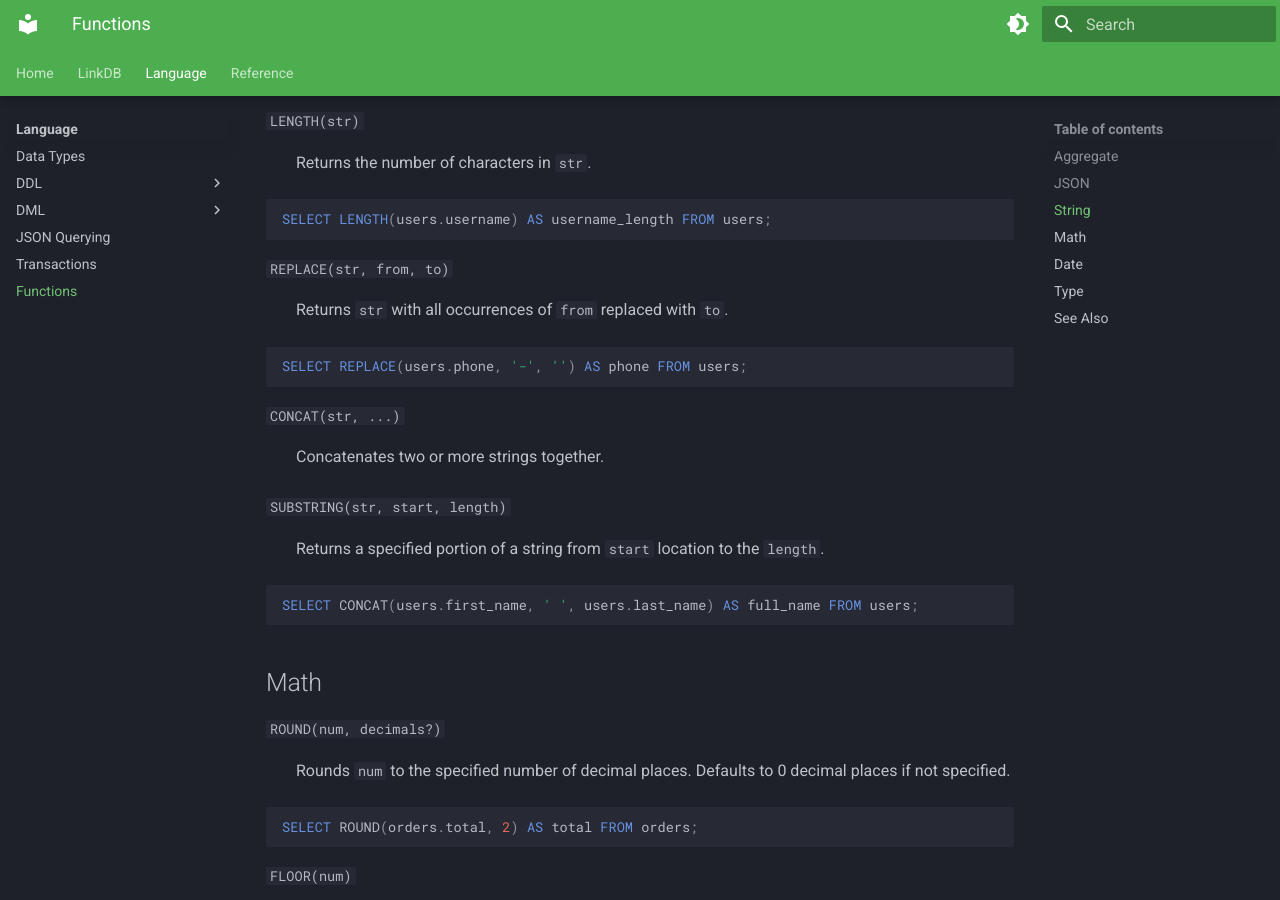
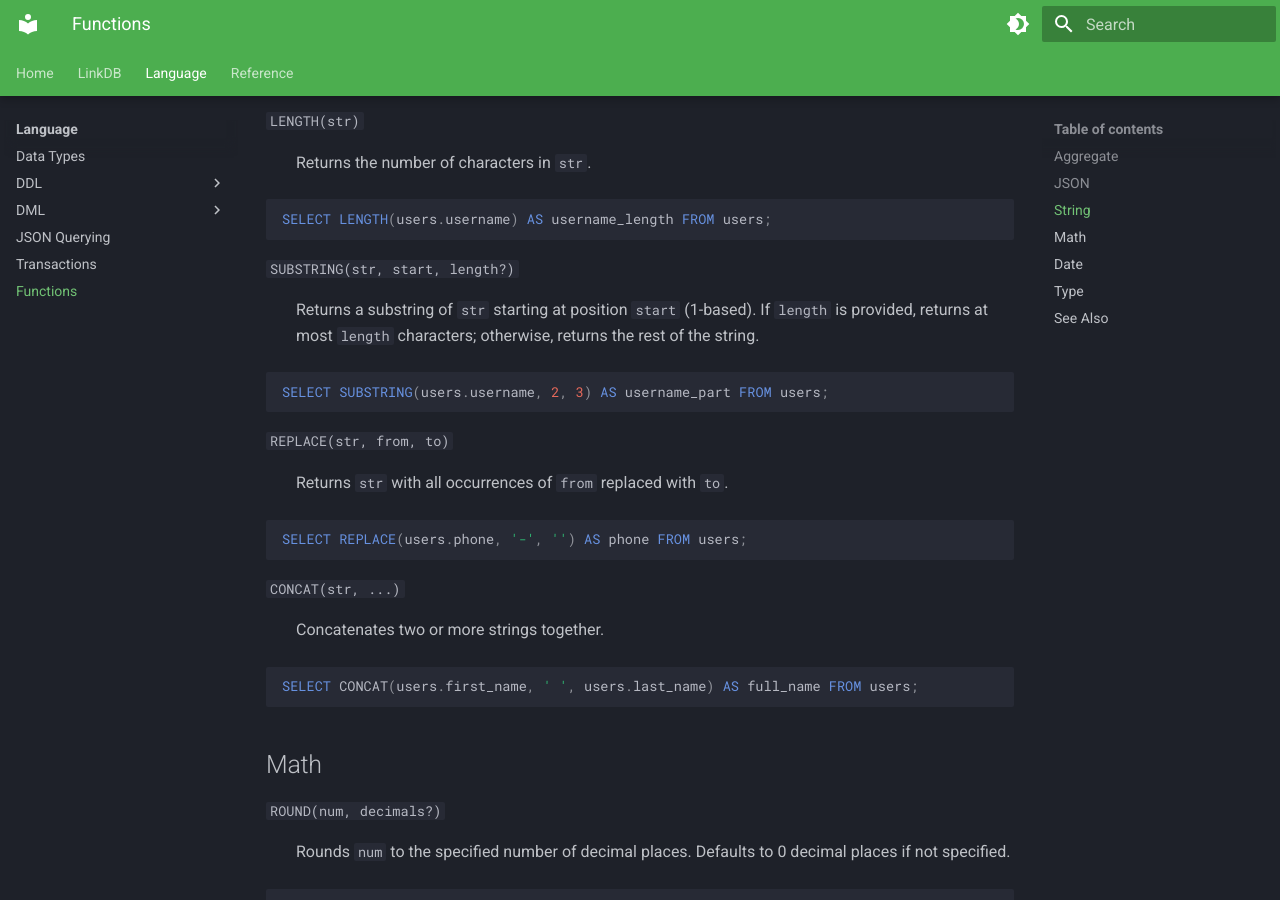
Before and after one commit to linkql/linkdb-docs, an MkDocs documentation site: the page built from docs/language/functions.md, in a window 1280 px wide and 900 px high, scrolled down 2189 px. Built offline with MkDocs 1.6.1 and Material for MkDocs 9.7.7, drawn with Linux system fonts in a browser that asks for light colours.

Commit message:
fix substring function

````diff
--- a/docs/language/functions.md
+++ b/docs/language/functions.md
@@ -87,6 +87,13 @@ SELECT TRIM(users.username) AS username FROM users;
 SELECT LENGTH(users.username) AS username_length FROM users;
 ```
 
+`SUBSTRING(str, start, length?)`
+:   Returns a substring of `str` starting at position `start` (1-based). If `length` is provided, returns at most `length` characters; otherwise, returns the rest of the string.
+
+```sql
+SELECT SUBSTRING(users.username, 2, 3) AS username_part FROM users;
+```
+
 `REPLACE(str, from, to)`
 :   Returns `str` with all occurrences of `from` replaced with `to`.
 
@@ -96,10 +103,6 @@ SELECT REPLACE(users.phone, '-', '') AS phone FROM users;
 
 `CONCAT(str, ...)`
 :   Concatenates two or more strings together.
-
-`SUBSTRING(str, start, length)`
-:   Returns a specified portion of a string from `start` location to the `length`.
-
 
 ```sql
 SELECT CONCAT(users.first_name, ' ', users.last_name) AS full_name FROM users;
````
